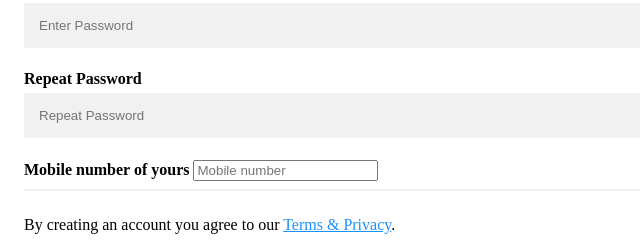
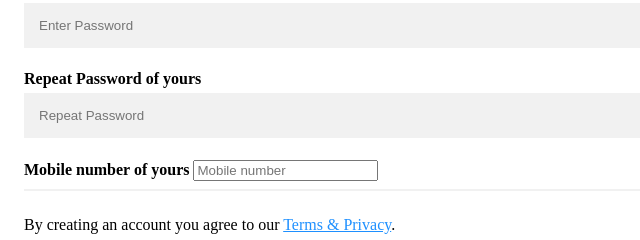
Before and after one commit to ambikachatra/career-devops-micro, a plain HTML site: page index.html in a window 1280 px wide. Shown: the part 275-515 px from the top of the page, 0-640 px from the left. Drawn offline with Linux system fonts and the light colour scheme.

Commit message:
new changes updated

```diff
--- a/index.html
+++ b/index.html
@@ -70,7 +70,7 @@ a {
     <label for="psw"><b>Password</b></label>
     <input type="password" placeholder="Enter Password" name="psw" id="psw" required>
 
-    <label for="psw-repeat"><b>Repeat Password</b></label>
+    <label for="psw-repeat"><b>Repeat Password of yours </b></label>
     <input type="password" placeholder="Repeat Password" name="psw-repeat" id="psw-repeat" required>
 
     <label for="mobile"><b>Mobile number of yours</b></label>
```
